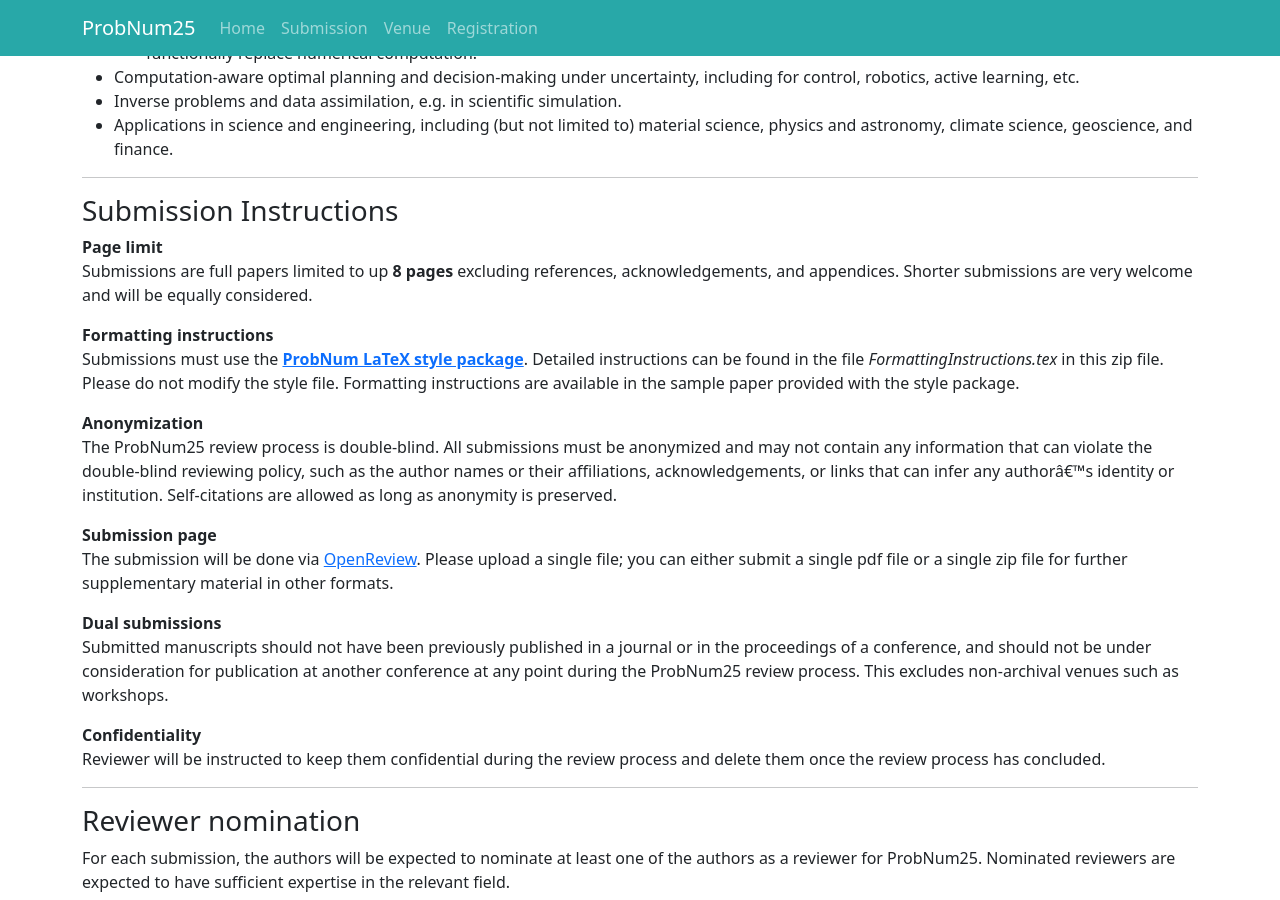
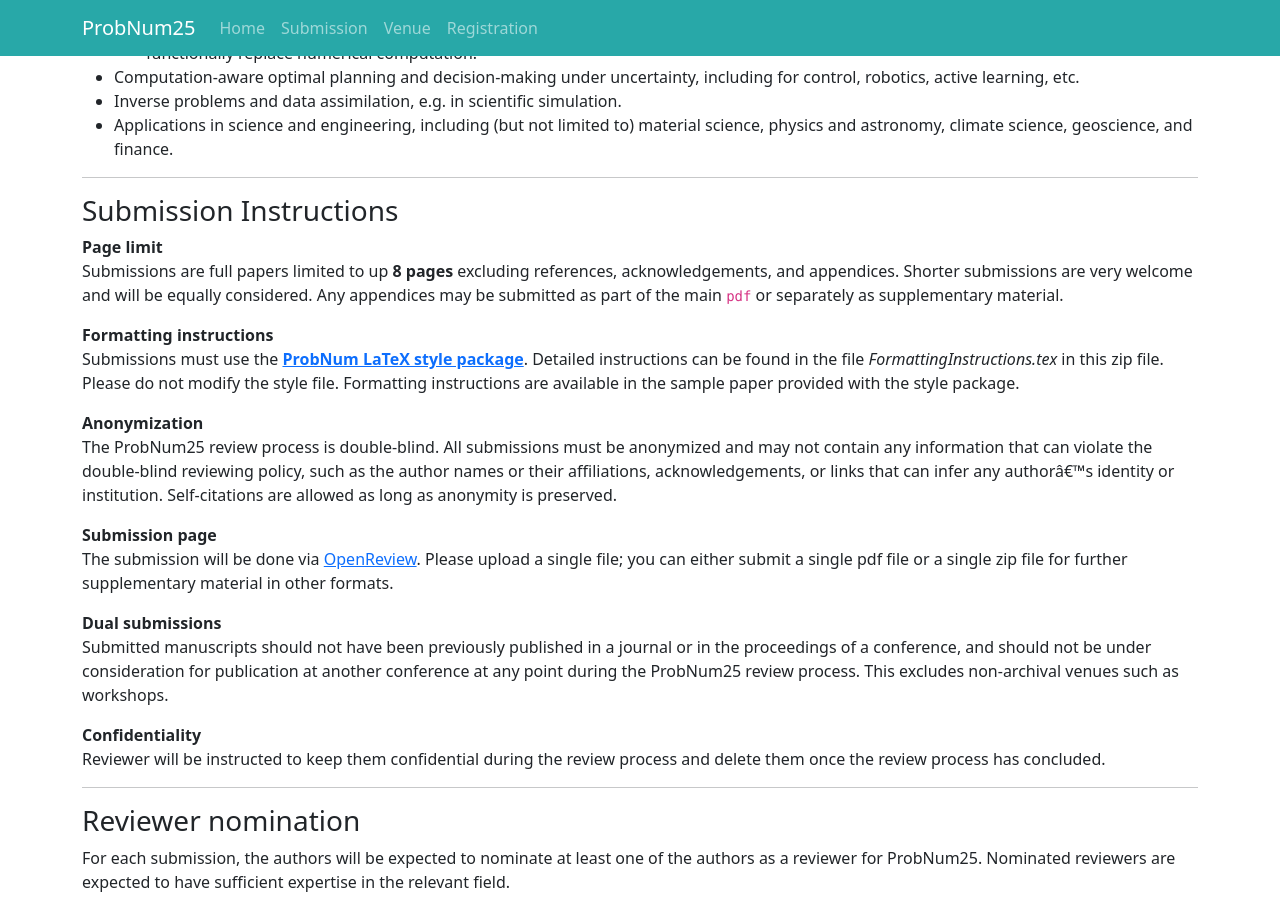
Before and after one commit to probnum2026/probnum2026.github.io, a Jekyll site: the page built from submissions.md, in a window 1280 px wide and 900 px high, scrolled down 1449 px. Built offline with Jekyll 4.4.1, drawn with Linux system fonts in a browser that asks for light colours; nearby versions of some CDN libraries.

Commit message:
added a note about appendices

```diff
--- a/submissions.md
+++ b/submissions.md
@@ -57,7 +57,7 @@ ProbNum25 welcomes submissions on methods, theory and applications in Probabilis
 
 **Page limit**
 Submissions are full papers limited to up **8 pages** excluding references, acknowledgements, and appendices.
-Shorter submissions are very welcome and will be equally considered.
+Shorter submissions are very welcome and will be equally considered. Any appendices may be submitted as part of the main `pdf` or separately as supplementary material.
 
 **Formatting instructions**
 Submissions must use the [**ProbNum LaTeX style package**](/files/ProbNum25_StylePack.zip). Detailed instructions can be found in the file *FormattingInstructions.tex* in this zip file. Please do not modify the style file. Formatting instructions are available in the sample paper provided with the style package.
```
